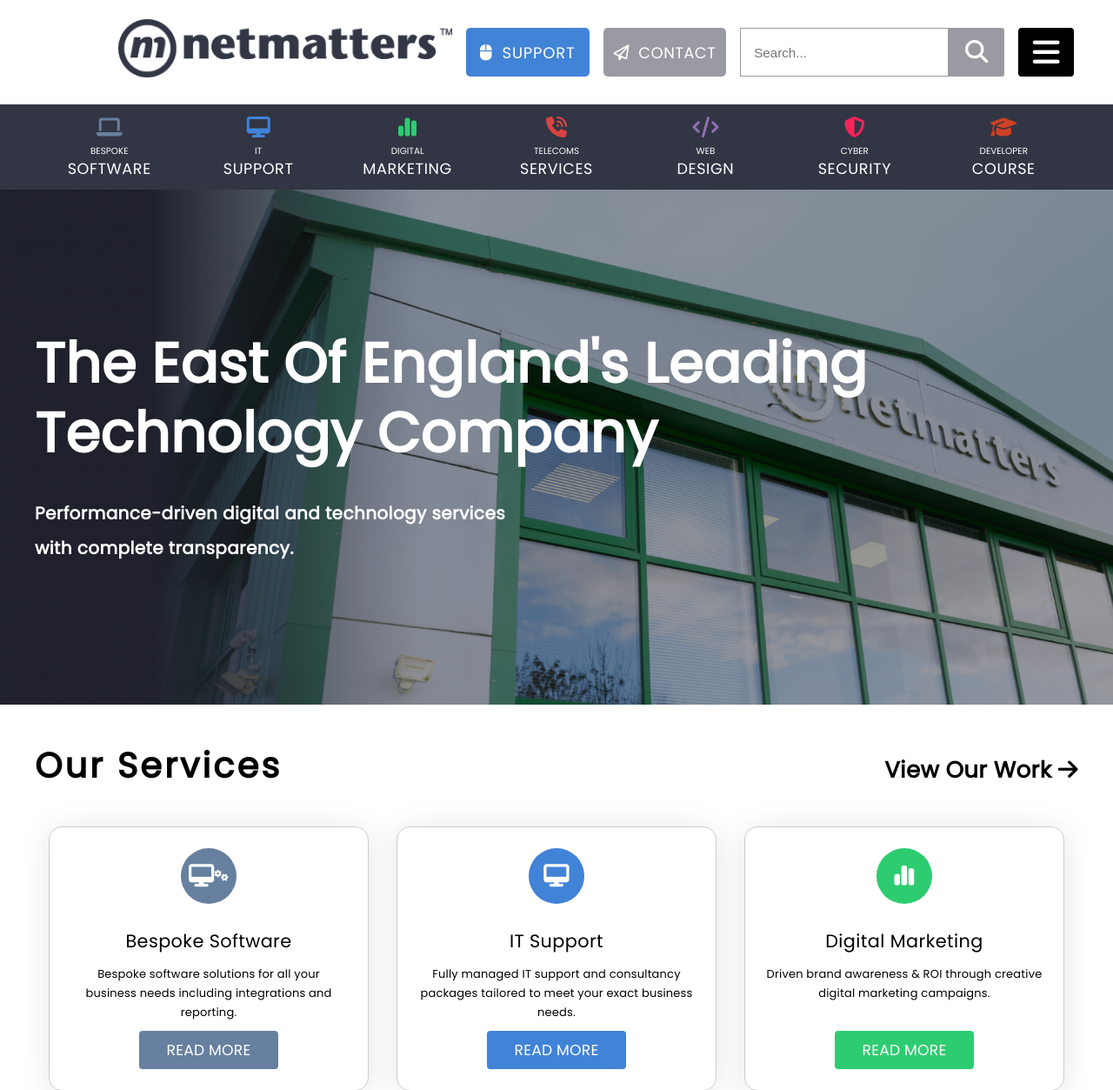
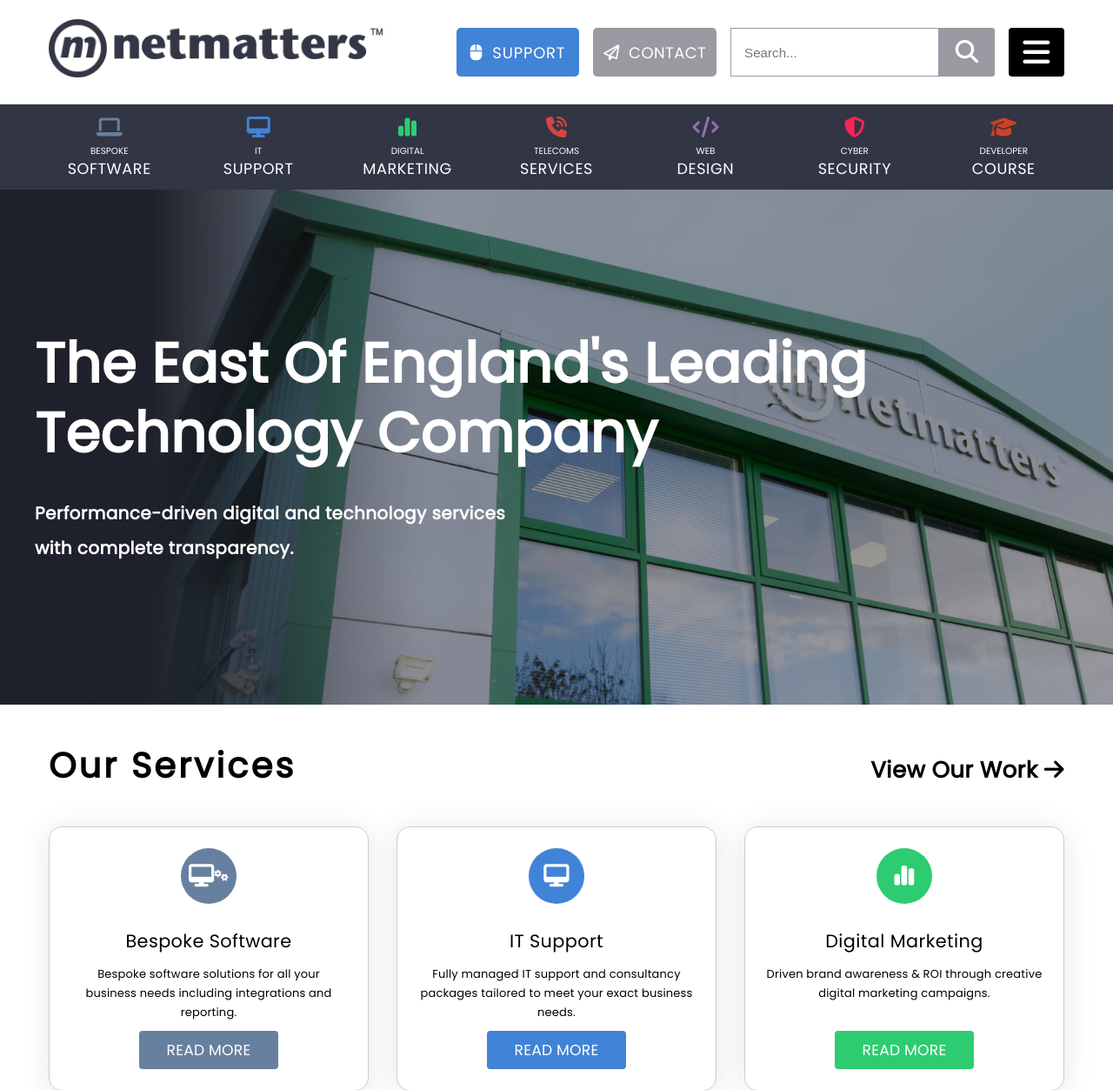
Before and after one commit to marianneporter/netmattershomepage, a PHP site: page / in a window 1280 px wide. Shown: the top 1253 px of the page at 87% size. Run offline with PHP 8.4, Linux system fonts and the light colour scheme.

Commit message:
layout issues

```diff
--- a/css/index.css
+++ b/css/index.css
@@ -119,18 +119,6 @@
   background-color: #ce4125;
 }
 
-.btn {
-  max-width: 8rem;
-  max-height: 3.75rem;
-  padding: 0.75rem;
-  background-color: blue;
-  color: white;
-  display: flex;
-  justify-content: center;
-  align-items: center;
-  border-radius: 0.25rem;
-}
-
 @font-face {
   font-family: "Poppins";
   src: url("/assets/fonts/poppins-v15-latin-regular.woff2") format("woff2"), url("/assets/fonts/poppins-v15-latin-600.woff2") format("woff2");
@@ -214,12 +202,12 @@ a {
     grid-template-columns: 1fr 14.875rem 6rem;
     grid-template-rows: 3.5rem;
     grid-template-areas: "logo search menu";
-    padding: 1.75rem 6rem;
+    padding: 1.75rem 2rem;
   }
 }
 @media (min-width: 992px) {
   .header {
-    padding: 2rem 6rem;
+    padding: 2rem 1rem;
     grid-template-columns: 6fr repeat(4, auto);
     grid-template-areas: "logo support contact search menu";
   }
@@ -441,7 +429,7 @@ nav {
 }
 @media (min-width: 480px) {
   .content .content {
-    padding: 0;
+    padding: 2rem;
   }
 }
 
@@ -569,11 +557,12 @@ nav {
 }
 
 .services-heading {
-  margin-top: 2rem;
   display: flex;
   justify-content: space-between;
   margin-bottom: 1.5rem;
   margin-top: 2.5rem;
+  padding-left: 1rem;
+  padding-right: 1rem;
 }
 .services-heading h2 {
   font-size: 2.5rem;
--- a/scss/abstracts/_buttons.scss
+++ /dev/null
@@ -1,12 +0,0 @@
-.btn {
-    max-width: 8rem;
-    max-height: 3.75rem;
-    padding: 0.75rem;
-    background-color: blue;
-    color: white;
-    display: flex;
-    justify-content: center;
-    align-items: center;
-    border-radius: 0.25rem;
-
-}
--- a/scss/abstracts/_index.scss
+++ b/scss/abstracts/_index.scss
@@ -1,4 +1,3 @@
 @import 'text';
 @import 'color';
-@import 'buttons';
 @import 'checkbox';
--- a/scss/base/_breakpoints.scss
+++ b/scss/base/_breakpoints.scss
@@ -1,6 +1,6 @@
 $breakpoints: (
     "xxs" : 0,
-    "xs"  : 350px,
+    "xs"  :350px,
     "sm" : 480px,
     "md" : 768px,
     "lg" : 992px,
--- a/scss/layout/_container.scss
+++ b/scss/layout/_container.scss
@@ -4,9 +4,12 @@
     max-width: 75rem;
     margin: 0 auto;
 
+
     @include sm {
         .content {
-            padding: 0;
+            padding: 2rem;
         }
     }
+
+
 }
--- a/scss/layout/_header.scss
+++ b/scss/layout/_header.scss
@@ -31,11 +31,11 @@
         grid-template-columns: 1fr 14.875rem 6rem;
         grid-template-rows: 3.5rem;
         grid-template-areas: "logo search menu";
-        padding: 1.75rem 6rem;
+        padding: 1.75rem 2rem;
     }
 
     @include lg {
-       padding: 2rem 6rem;
+       padding: 2rem 1rem;
 
        grid-template-columns: 6fr repeat(4, auto);
        grid-template-areas: "logo support contact search menu";
--- a/scss/layout/_services.scss
+++ b/scss/layout/_services.scss
@@ -1,12 +1,14 @@
 .services-heading {
-    margin-top: 2rem;
     display: flex;
     justify-content: space-between;
     margin-bottom: 1.5rem;
     margin-top: 2.5rem;
+    padding-left: 1rem;
+    padding-right: 1rem;
 
     h2 {
         font-size: 2.5rem;
+
     }
 
     a {
@@ -23,7 +25,6 @@
 }
 
 .service-cards {
-
 
     @include lg {
         display: grid;
```
Also changed, not shown: 1 other file.
